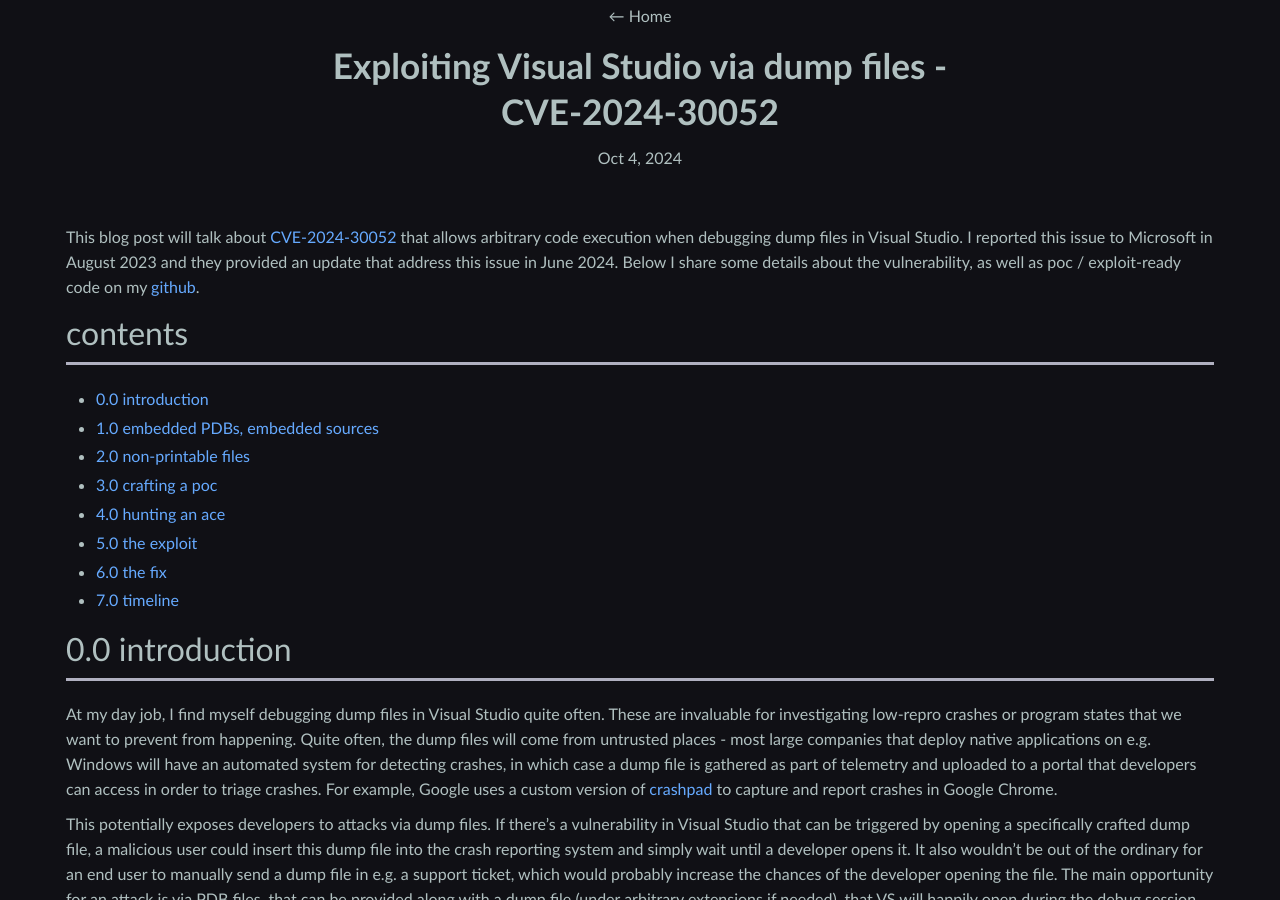
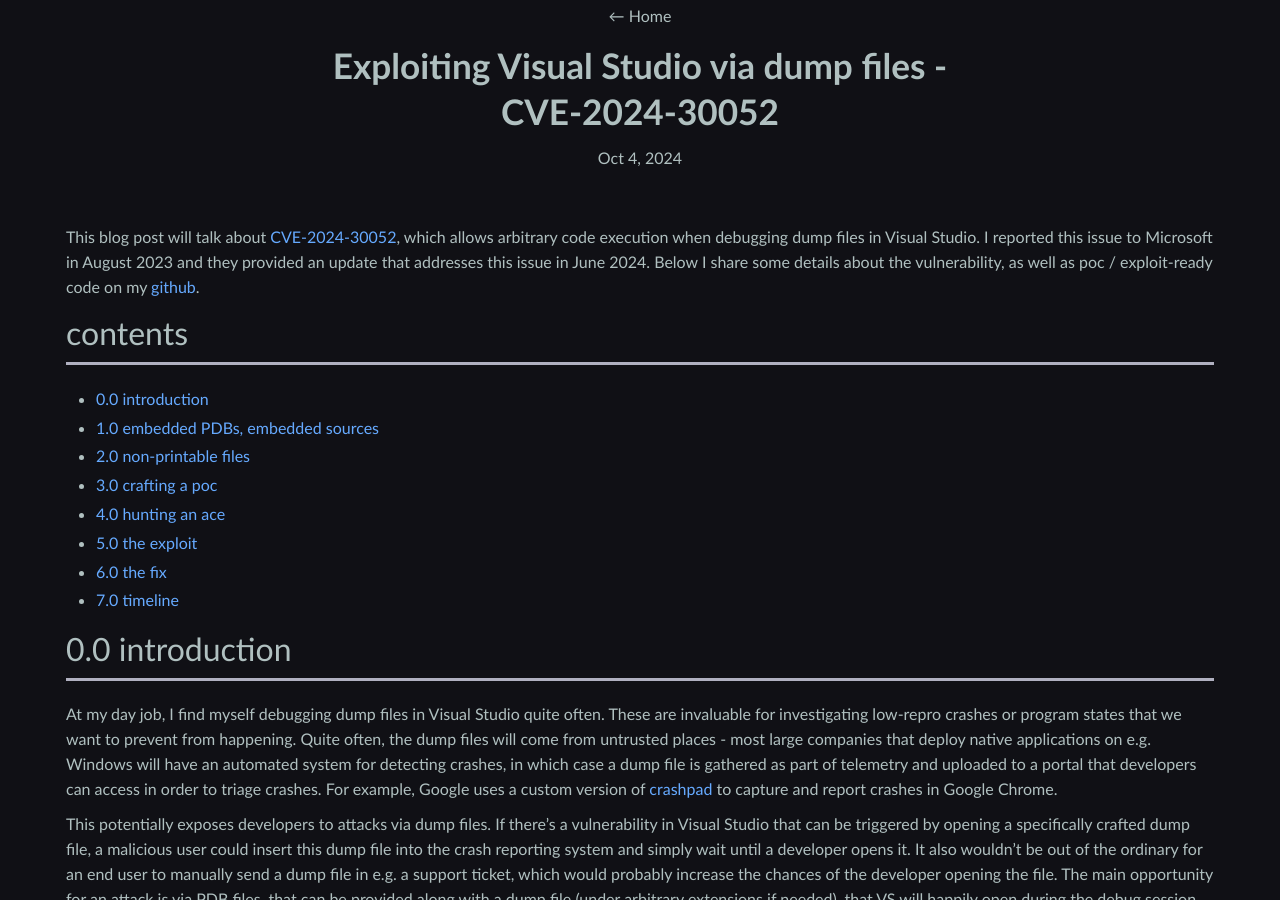
Before and after one commit to ynwarcs/ynwarcs.github.io, a Jekyll site: the page built from _posts/2024-10-04-exploiting-vs-dump-files.md, in a window 1280 px wide and 900 px high. Built offline with Jekyll 4.4.1, drawn with Linux system fonts in a browser that asks for light colours.

Commit message:
fix typos

```diff
--- a/_posts/2024-10-04-exploiting-vs-dump-files.md
+++ b/_posts/2024-10-04-exploiting-vs-dump-files.md
@@ -7,7 +7,7 @@ addCustomTypes(['wchar_t', 'uint32_t', 'HRESULT', 'SHELLEXECUTEINFOW']);
 addCustomNames(['filePath', 'extensionPtr', 'useOpenAssoc', 'assocProgramPath', 'assocProgramPathLen', 'assocRes', 'assocProgramShortPath', 'execInfo', 'lpVerb', 'lpFile', 'nShow', 'ASSOCF_NOTRUNCATE', 'ASSOCF_VERIFY', 'ASSOCSTR_EXECUTABLE', 'MAX_PATH']);
 </script>
 
-This blog post will talk about [CVE-2024-30052](https://msrc.microsoft.com/update-guide/vulnerability/CVE-2024-30052) that allows arbitrary code execution when debugging dump files in Visual Studio. I reported this issue to Microsoft in August 2023 and they provided an update that address this issue in June 2024. Below I share some details about the vulnerability, as well as poc / exploit-ready code on my [github](https://github.com/ynwarcs/CVE-2024-30052).
+This blog post will talk about [CVE-2024-30052](https://msrc.microsoft.com/update-guide/vulnerability/CVE-2024-30052), which allows arbitrary code execution when debugging dump files in Visual Studio. I reported this issue to Microsoft in August 2023 and they provided an update that addresses this issue in June 2024. Below I share some details about the vulnerability, as well as poc / exploit-ready code on my [github](https://github.com/ynwarcs/CVE-2024-30052).
 
 
 ## contents
```
